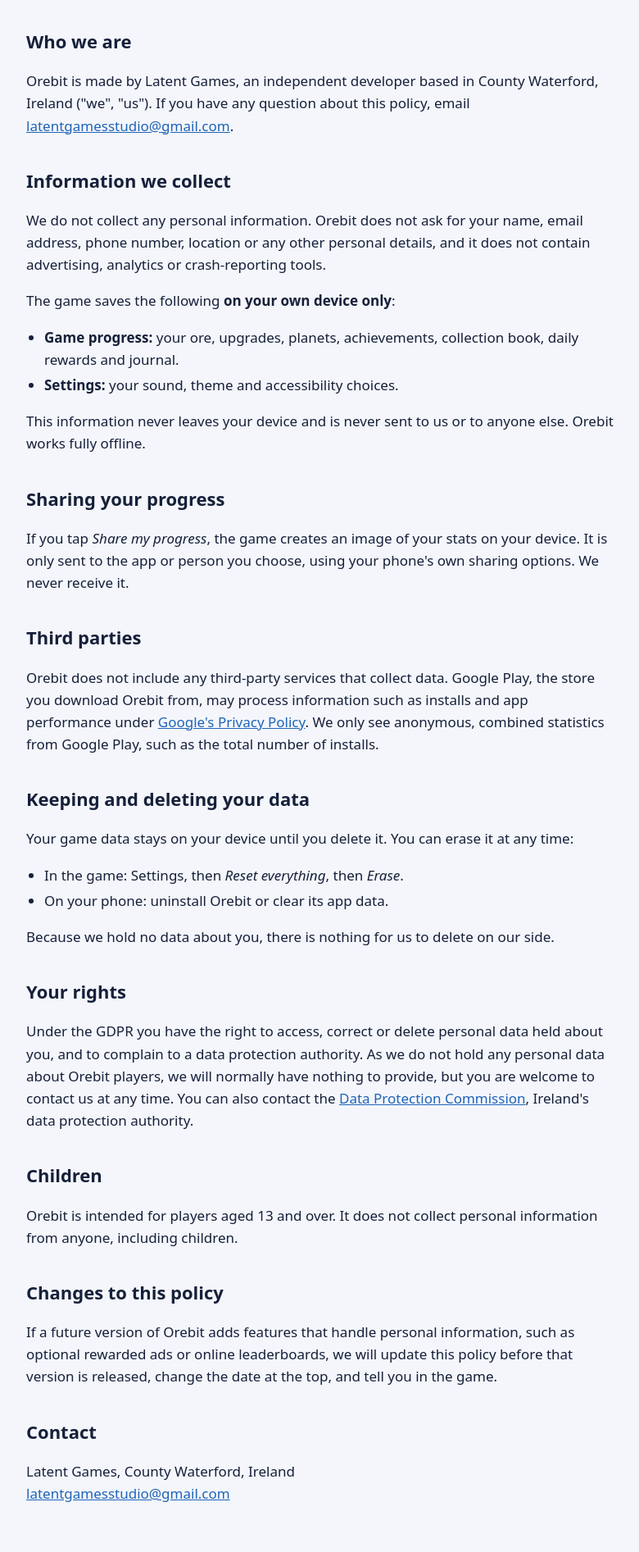
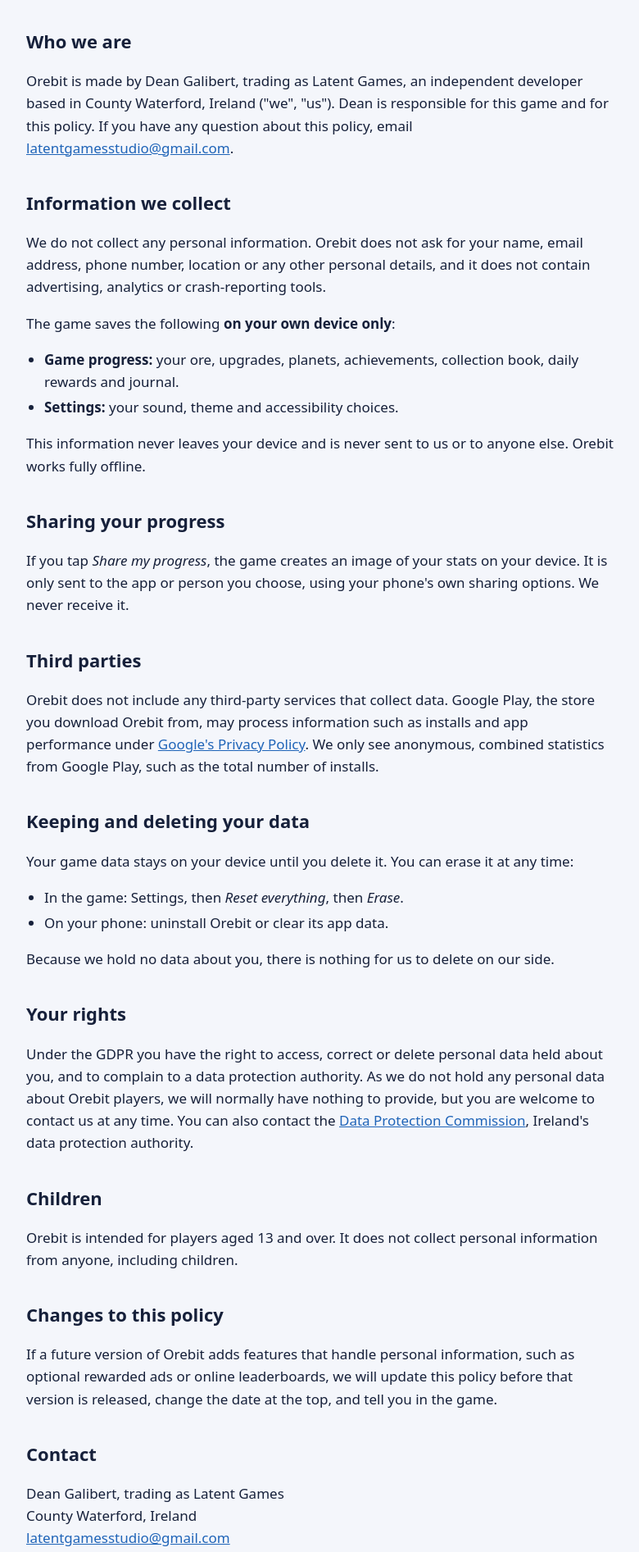
Before and after one commit to latentgamesstudio-hub/latentgamesstudio-hub.github.io, a plain HTML site: page orebit/privacy/index.html in a window 1280 px wide. Shown: the part 320-2213 px from the top of the page at 82% size, without its empty margins (178-958 px from the left). Drawn offline with Linux system fonts and the light colour scheme.

Commit message:
Add name to privacy policy

```diff
--- a/orebit/privacy/index.html
+++ b/orebit/privacy/index.html
@@ -21,7 +21,7 @@
   <div class="note"><strong>In short:</strong> Orebit does not collect, store or share any personal information. There is no account, no sign-up, no ads, no analytics and no tracking. Your game progress stays on your phone.</div>
 
   <h2>Who we are</h2>
-  <p>Orebit is made by Latent Games, an independent developer based in County Waterford, Ireland ("we", "us"). If you have any question about this policy, email <a href="mailto:latentgamesstudio@gmail.com">latentgamesstudio@gmail.com</a>.</p>
+  <p>Orebit is made by Dean Galibert, trading as Latent Games, an independent developer based in County Waterford, Ireland ("we", "us"). Dean is responsible for this game and for this policy. If you have any question about this policy, email <a href="mailto:latentgamesstudio@gmail.com">latentgamesstudio@gmail.com</a>.</p>
 
   <h2>Information we collect</h2>
   <p>We do not collect any personal information. Orebit does not ask for your name, email address, phone number, location or any other personal details, and it does not contain advertising, analytics or crash-reporting tools.</p>
@@ -56,7 +56,7 @@
   <p>If a future version of Orebit adds features that handle personal information, such as optional rewarded ads or online leaderboards, we will update this policy before that version is released, change the date at the top, and tell you in the game.</p>
 
   <h2>Contact</h2>
-  <p>Latent Games, County Waterford, Ireland<br><a href="mailto:latentgamesstudio@gmail.com">latentgamesstudio@gmail.com</a></p>
+  <p>Dean Galibert, trading as Latent Games<br>County Waterford, Ireland<br><a href="mailto:latentgamesstudio@gmail.com">latentgamesstudio@gmail.com</a></p>
 </article>
 </main>
 <footer><div class="wrap"><span>© 2026 Latent Games</span><a href="mailto:latentgamesstudio@gmail.com">latentgamesstudio@gmail.com</a></div></footer>
```
Also changed, not shown: assets/01-earth-crystal.jpg, assets/03-moon.jpg, assets/04-mars.jpg.
